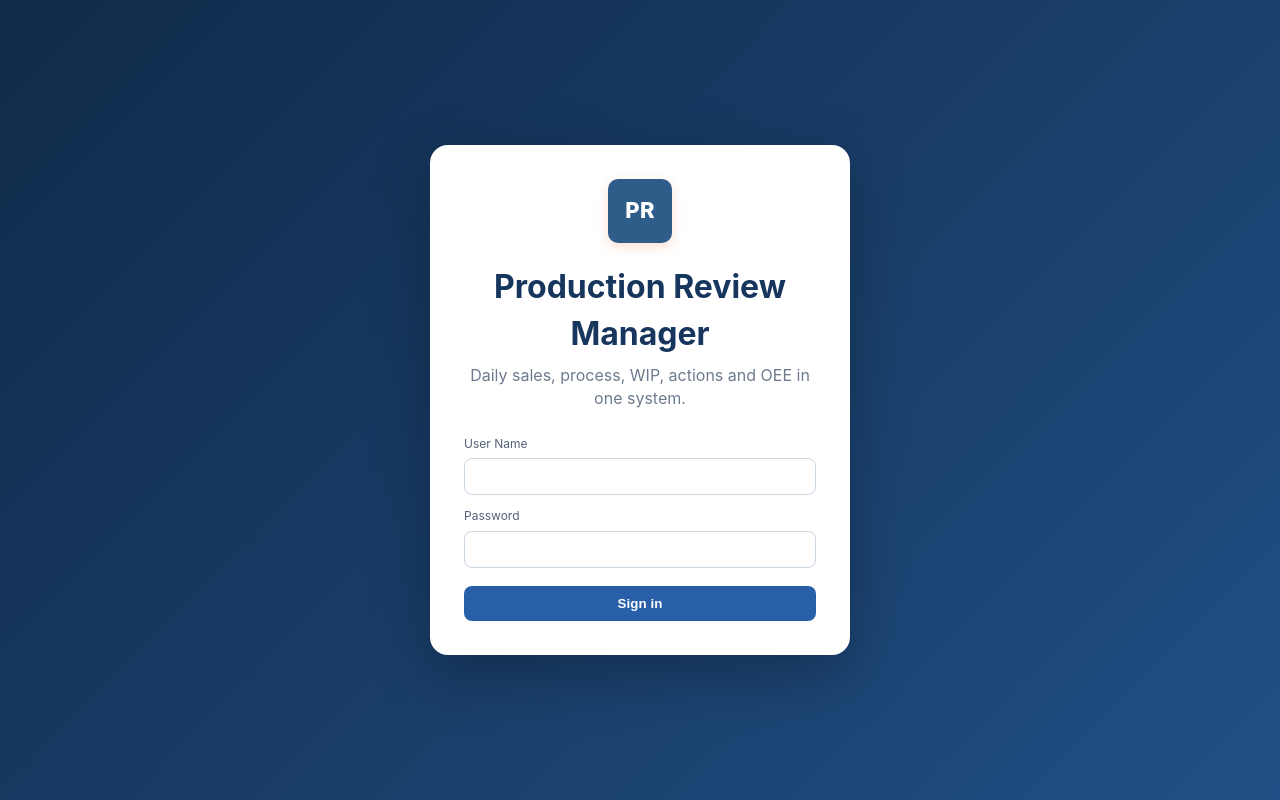
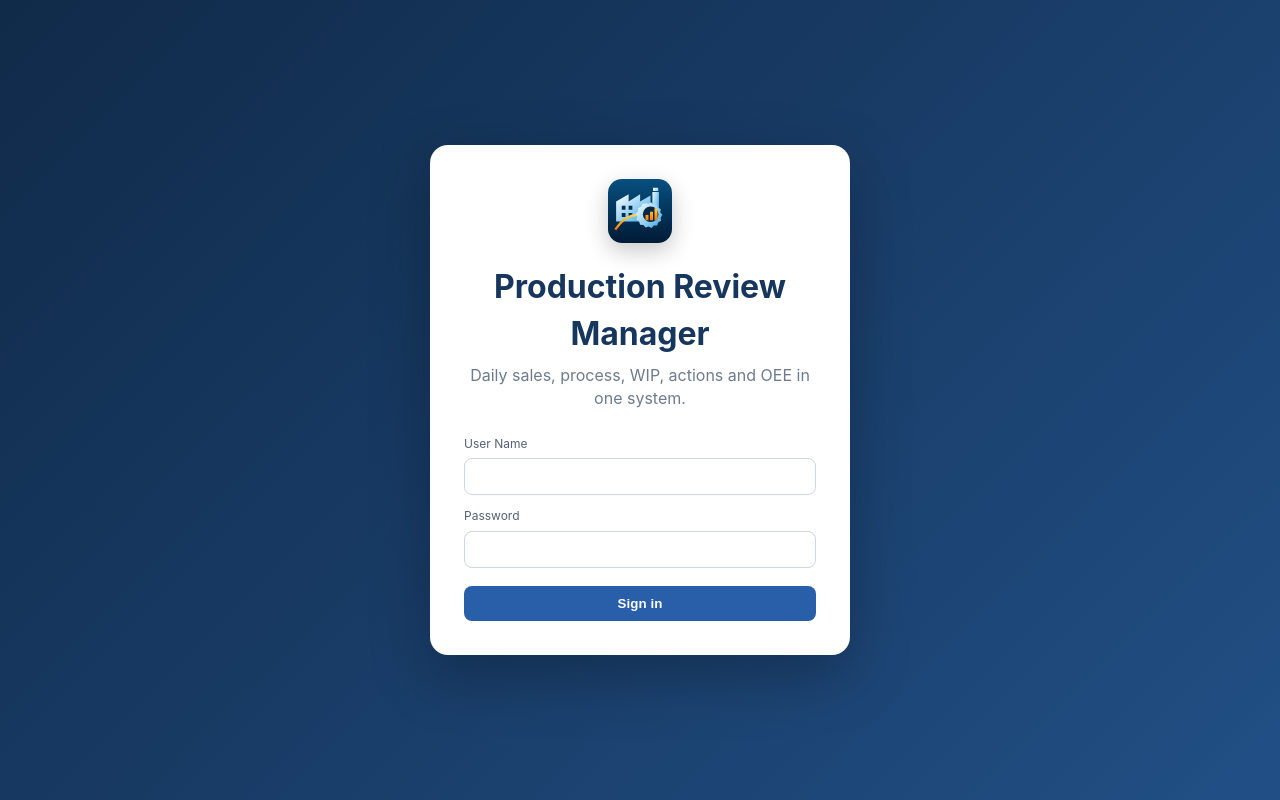
Before and after one commit to Pradipkamu/ProductionReviewWebApp, a React (Vite) app in the folder frontend/: page / in a window 1280 px wide. Built offline with nearby package versions, Linux system fonts and the light colour scheme; no server answers.

Commit message:
Use production control icon on login and loading screens

```diff
--- a/frontend/src/App.tsx
+++ b/frontend/src/App.tsx
@@ -50,7 +50,7 @@ function Login() {
   const [error, setError] = useState(''); const [busy, setBusy] = useState(false)
   async function submit(e: React.FormEvent) { e.preventDefault(); setBusy(true); setError(''); try { const r:any = await login(username,password); setToken(r.access_token); location.reload() } catch(e:any){setError(e.message)} finally {setBusy(false)} }
   return <div className="login-page"><form className="login-card" onSubmit={submit}>
-    <div className="brand-mark lg">PR</div><h1>Production Review Manager</h1><p>Daily sales, process, WIP, actions and OEE in one system.</p>
+    <img className="brand-mark lg app-login-logo" src="/app-icon.svg" alt="Machine Shop Control"/><h1>Production Review Manager</h1><p>Daily sales, process, WIP, actions and OEE in one system.</p>
     <label>User name<input value={username} onChange={e=>setUsername(e.target.value)} /></label>
     <label>Password<input type="password" value={password} onChange={e=>setPassword(e.target.value)} /></label>
     {error && <div className="error">{error}</div>}<button disabled={busy}>{busy?'Signing in…':'Sign in'}</button>
--- a/frontend/src/styles.css
+++ b/frontend/src/styles.css
@@ -1046,3 +1046,7 @@ button.ghost{color:inherit}
 
 
 .nav-group[open] summary.nav-group-label .nav-group-title{transform:none}
+
+
+/* Shared production-control mark in authentication and loading views */
+.app-login-logo{display:block;object-fit:cover;background:transparent;border-radius:14px;box-shadow:0 8px 22px rgba(0,0,0,.22)}
```
